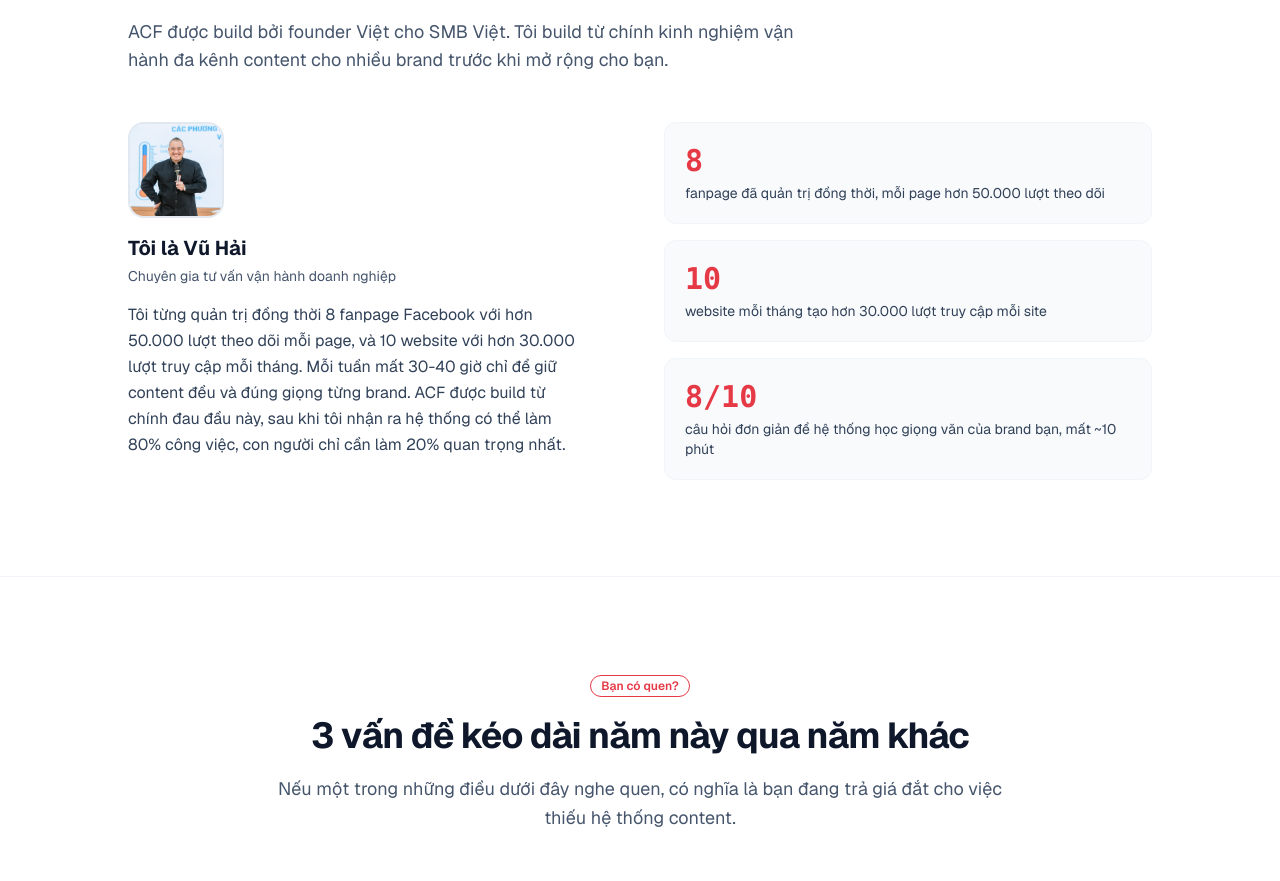
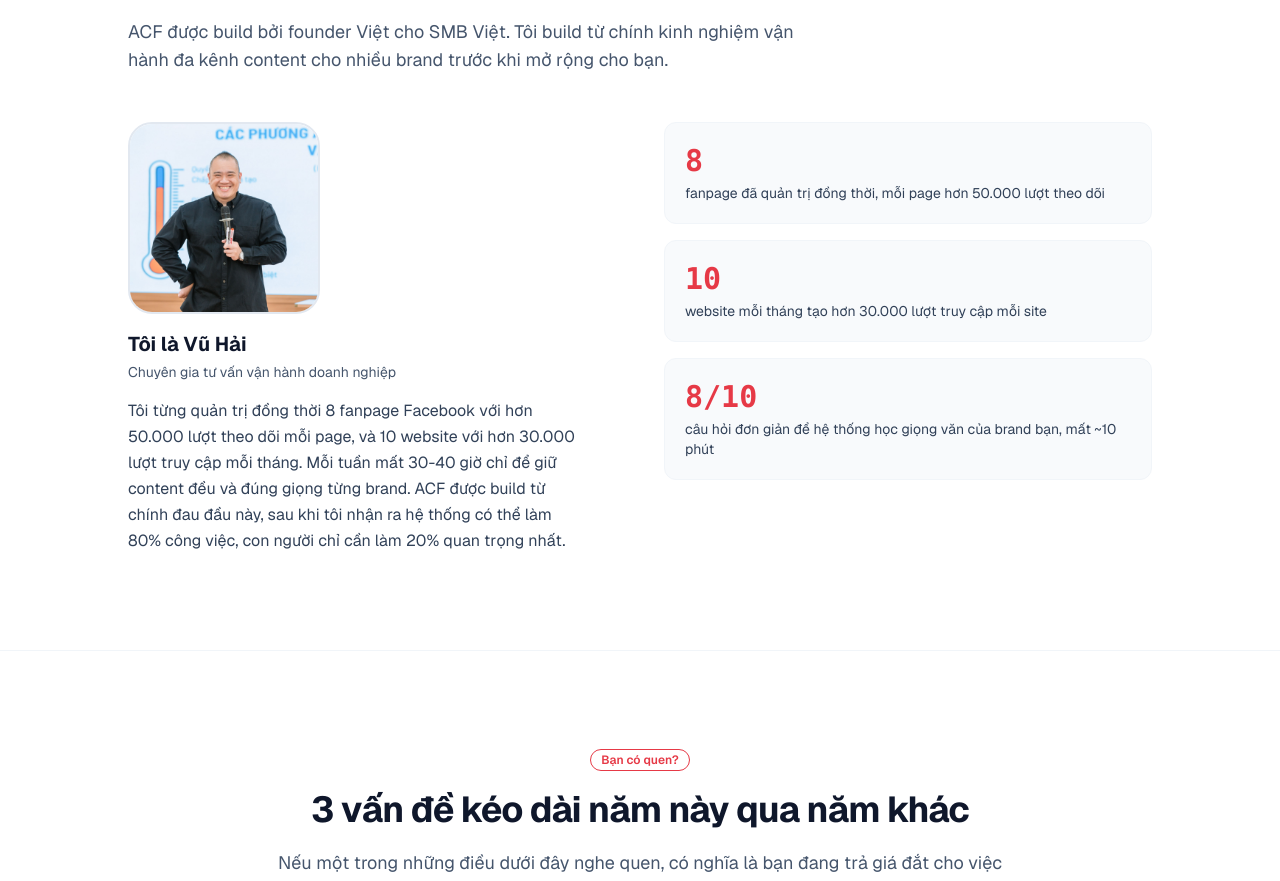
Before and after one commit to vuhuyhai/auto-content-factory, a Next.js app: page / in a window 1280 px wide. Shown: the part 1276-2157 px from the top of the page. Built offline with nearby package versions, Linux system fonts and the light colour scheme.

Commit message:
polish(landing): resize founder photo 96 to 200px + rounded-3xl

```diff
--- a/src/components/landing/trust-section.tsx
+++ b/src/components/landing/trust-section.tsx
@@ -55,10 +55,10 @@ export function TrustSection() {
             <Image
               src="/founder/vu-hai.jpg"
               alt="Vũ Hải - Chuyên gia tư vấn vận hành doanh nghiệp, founder Auto-Content Factory"
-              width={96}
-              height={96}
+              width={200}
+              height={200}
               priority
-              className="h-24 w-24 rounded-2xl object-cover border-2 border-slate-200"
+              className="h-48 w-48 rounded-3xl object-cover border-2 border-slate-200"
             />
             <h3 className="text-xl font-bold text-slate-900 mt-4">
               Tôi là Vũ Hải
```
